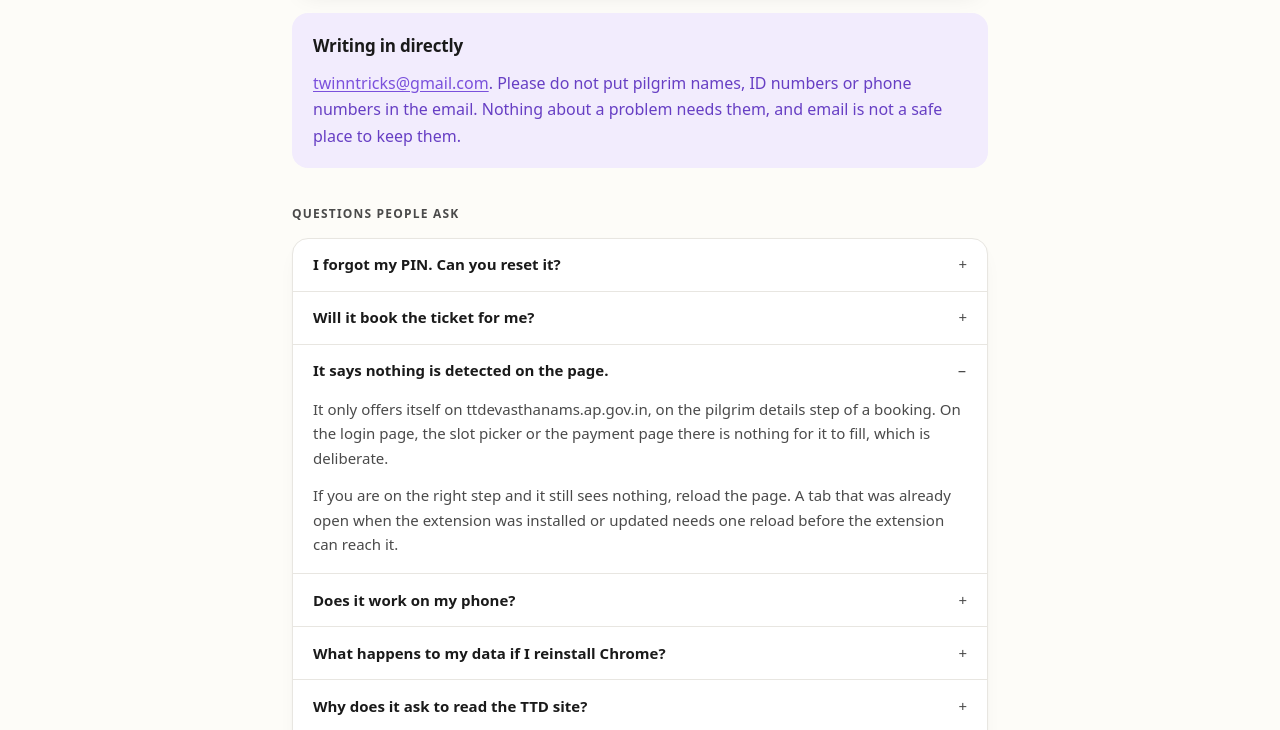
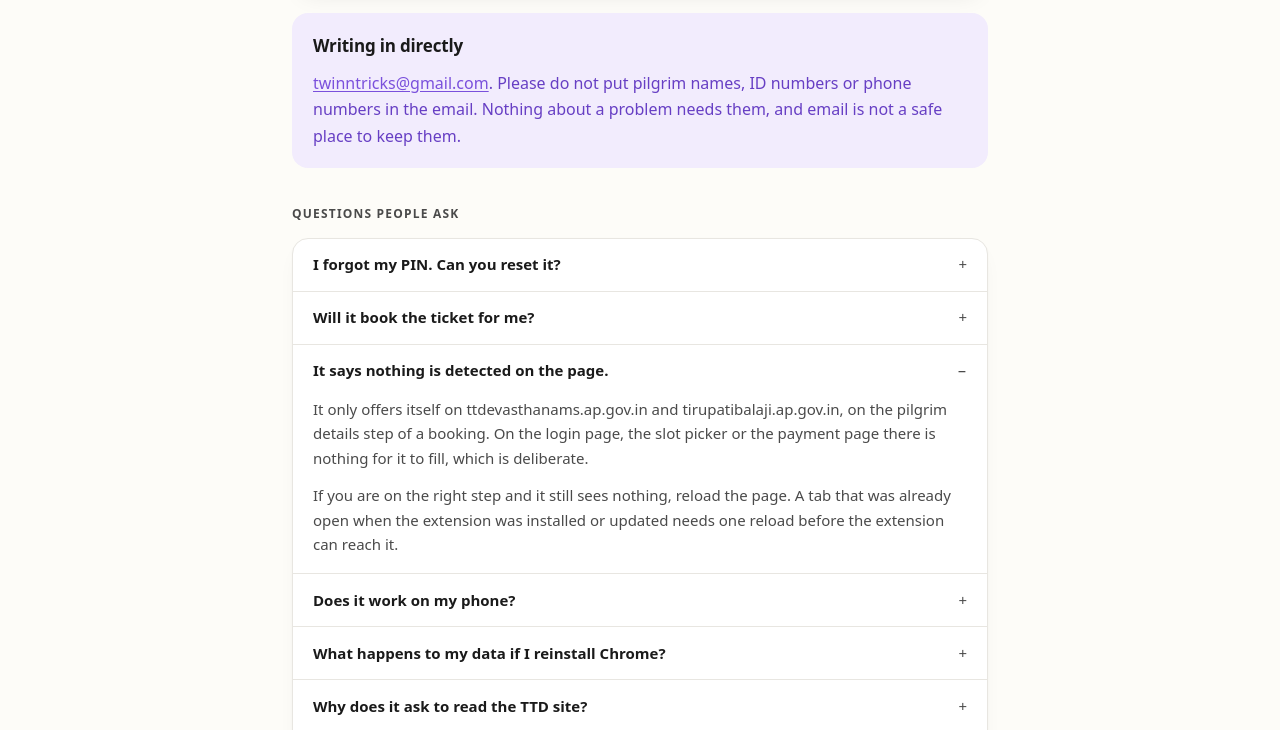
Before and after one commit to TwinTricks/TwinTricks.github.io, a plain HTML site: page ttd-pilgrim-mitra/support/index.html in a window 1280 px wide. Both pictures are taken after a click on the heading "It says nothing is detected on the page.". Shown: the part 1037-1767 px from the top of the page. Drawn offline with Linux system fonts and the light colour scheme.

Commit message:
Publish ttd-pilgrim-mitra from 52a40e9

```diff
--- a/ttd-pilgrim-mitra/support/index.html
+++ b/ttd-pilgrim-mitra/support/index.html
@@ -117,9 +117,9 @@
           <summary>It says nothing is detected on the page.</summary>
           <div class="answer">
             <p>
-              It only offers itself on ttdevasthanams.ap.gov.in, on the pilgrim details step of a
-              booking. On the login page, the slot picker or the payment page there is nothing for
-              it to fill, which is deliberate.
+              It only offers itself on ttdevasthanams.ap.gov.in and tirupatibalaji.ap.gov.in, on the
+              pilgrim details step of a booking. On the login page, the slot picker or the payment
+              page there is nothing for it to fill, which is deliberate.
             </p>
             <p>
               If you are on the right step and it still sees nothing, reload the page. A tab that
```
Also changed, not shown: ttd-pilgrim-mitra/index.html (+3 -2 lines).
